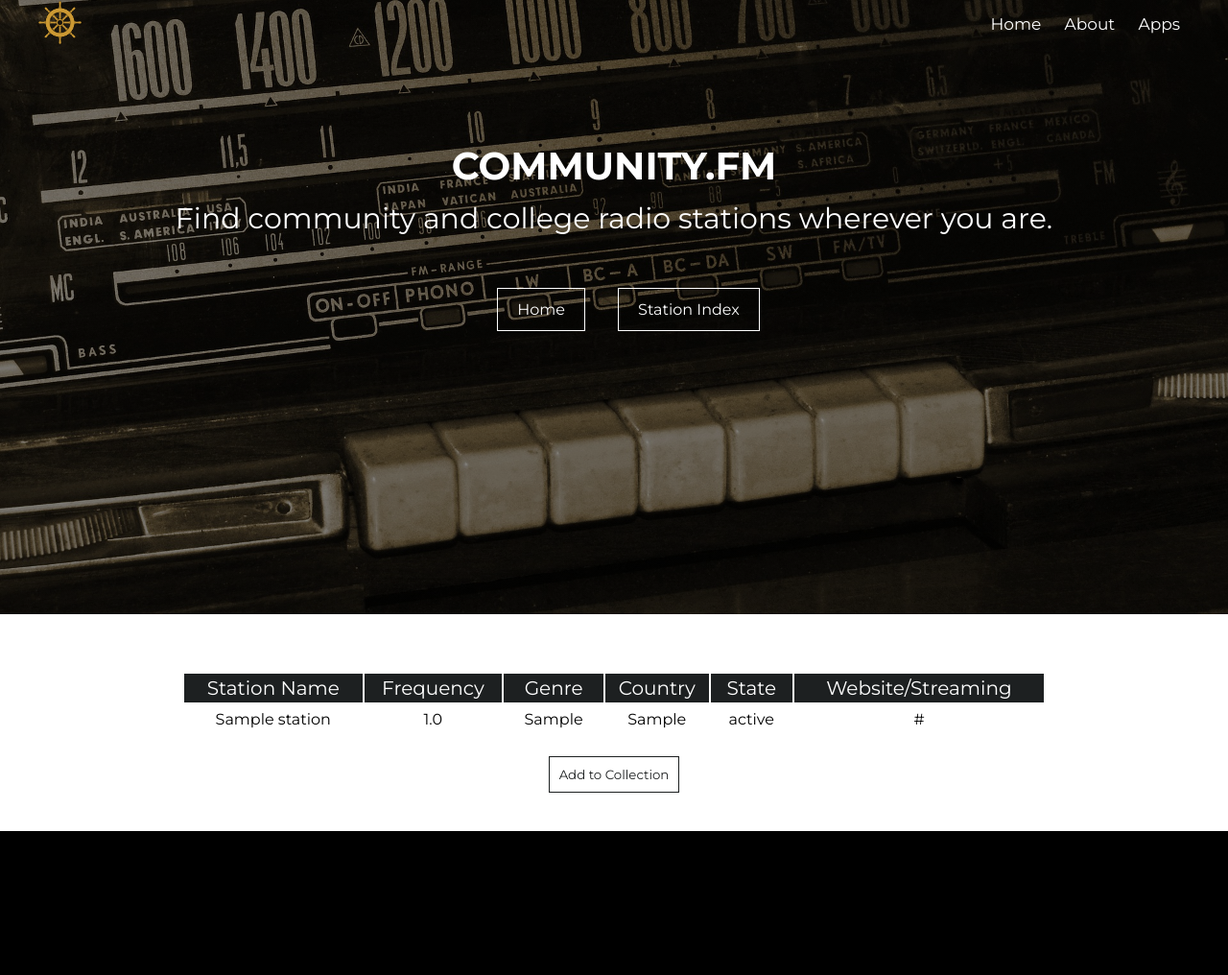
After one commit to RyanLawWilson/AmiiboCollector, a Django app: page /fm/index/ in a window 1280 px wide. The commit adds this page. Shown: the whole page at 96% size. Run offline with Django 3.2, Linux system fonts and the light colour scheme; tables that the repository leaves empty hold one stand-in row (values such as "Sample post"); some libraries are stand-ins or nearby versions.

Commit message:
create index and update styles

```diff
--- a/MainProject/CommunityFM/urls.py
+++ b/MainProject/CommunityFM/urls.py
@@ -4,5 +4,6 @@ from . import views
 
 urlpatterns = [
     path('', views.radioHome, name='radioHome'),
-    path('addNewStation/', views.add_station, name='addStation')
+    path('addNewStation/', views.add_station, name='addStation'),
+    path('index/', views.station_index, name='index')
     ]
--- a/MainProject/CommunityFM/views.py
+++ b/MainProject/CommunityFM/views.py
@@ -19,7 +19,9 @@ def add_station(request):
         form = StationForm()
     return render(request, "CommunityFM/fm_create.html", {"form": form})
 
-
+def station_index(request):
+    stations = Station.objects.all()
+    return render(request, 'CommunityFM/fm_index.html', {'stations': stations})
 
 
 # Create your views here.
--- a/MainProject/static/css/styles.css
+++ b/MainProject/static/css/styles.css
@@ -1132,3 +1132,98 @@ div #wavesPic{
   background-size: cover;
   height: 80vh;
 }
+
+.radio_center{
+    display:inline-block;
+    padding: 2px 40px;
+    color: var(--dark);
+    width: 100%;
+    margin-top: 50px;
+    margin-bottom: 50px;
+    text-align: center;
+    line-height:1.5em;
+}
+
+/* not having an effect? figure out why later*/
+.radio button{
+    display: flex;
+    justify-content: center;
+    margin: 0 auto;
+    padding: 10px 20px;
+    border: 1px solid var(--dark);
+    background: transparent;
+    color: var(--dark);
+    text-decoration: none;
+    transition: 0.3s;
+}
+.radio button:hover {
+  background: var(--dark);
+  color: lightBlue;
+}
+
+.btn-radio{
+    display: flex;
+    /*justify-content: center;
+    margin: 0 auto; */
+    font-family: Montserrat;
+    margin: 5px;
+    padding: 10px 10px;
+    border: 1px solid var(--dark);
+    background: transparent;
+    color: var(--dark);
+    text-decoration: none;
+    /*transition: 0.3s;*/
+    transition: 0.5s;
+    cursor: pointer;
+}
+.btn-radio:hover {
+  /*background: var(--dark);*/
+  background: var(--contrast);
+  color: white;
+}
+
+#radio-form {
+    margin: 20px;
+}
+#radio-form label, input {
+    padding: 5px;
+    margin: 2px;
+    color: black;
+    background: transparent;
+    border-radius: 3px;
+}
+
+#radioIndex {
+    padding: 40px;
+}
+
+.radioIndex table{
+    width: 75%;
+    align: center;
+    margin: 20px auto;
+    border: 40px 20px 10px 20px;
+}
+
+#radioIndex table th {
+    background:var(--dark);
+    color: white;
+    text-align: center;
+    font-size: 20px;
+    padding-top: 5px;
+    padding-bottom: 5px;
+}
+
+#radioIndex table td {
+     background:transparent;
+     color: black;
+     text-align:center;
+     font-size: 16px;
+     padding: 8px;
+     margin-bottom: 10px;
+}
+
+.btn-center {
+    display: flex;
+    justify-content: center;
+    margin: auto;
+}
--- a/MainProject/templates/CommunityFM/fm_base.html
+++ b/MainProject/templates/CommunityFM/fm_base.html
@@ -8,6 +8,9 @@
 {% block page-title %} Community.FM {% endblock %}
 {% block page-subtitle %} Find community and college radio stations wherever you are. {% endblock %}
 
+{% block button1 %}<a href="{% url 'radioHome' %}" class="contact-btn">Home</a>{% endblock %}
+{% block button2 %}<a href="{% url 'index' %}" class="contact-btn">Station Index</a>{% endblock %}
+
 {% block appcontent %}
     {% block templatecontent %} {% endblock %}
 {% endblock %}
--- a/MainProject/templates/CommunityFM/fm_create.html
+++ b/MainProject/templates/CommunityFM/fm_create.html
@@ -3,13 +3,13 @@
 {% block templatecontent %}
     <section>
         <div class="flex-container">
-            <form method="post">
+            <form method="post" id="radio-form">
                 {% csrf_token %}
                 <table>
                     {{ form.as_table }}
                 </table>
                 {{ form.non_field_errors }}
-                <button class="footy" type="submit">Add to Collection</button>
+                <button class="btn-radio" type="submit">Add to Collection</button>
 
             </form>
         </div>
--- a/MainProject/templates/CommunityFM/fm_home.html
+++ b/MainProject/templates/CommunityFM/fm_home.html
@@ -3,11 +3,11 @@
 {% block templatecontent %}
 
     <section>
-        <span class="footy_center"><!--<strong>Find down-to-earth radio where-ever you go.</strong><br /> -->
+        <span class="radio_center"><!--<strong>Find down-to-earth radio where-ever you go.</strong><br /> -->
         You want radio with character, whether you're near or far from home. CommunityFM is here to help. Keep track of your
             favorite stations with our database, find new stations with our API, or take a look at what's playing on our
-            local station XRay.fm.
+            local Portland station, XRay.fm.
         </span>
-        <br />
+        <br/>
     </section>
 {% endblock %}
--- /dev/null
+++ b/MainProject/templates/CommunityFM/fm_index.html
@@ -0,0 +1,29 @@
+{% extends 'CommunityFM/fm_base.html' %}
+{% load staticfiles %}
+{% block templatecontent %}
+<section>
+    <div class="flex-container radioIndex" id="radioIndex">
+        <table>
+            <tr>
+                <th class="col-md">Station Name</th>
+                <th class="col-md">Frequency</th>
+                <th class="col-md">Genre</th>
+                <th class="col-md">Country</th>
+                <th class="col-md">State</th>
+                <th class="col-md">Website/Streaming</th>
+            </tr>
+            {% for station in stations %}
+            <tr>
+                <td class="col-md">{{station.station_name}}</td>
+                <td class="col-md">{{station.station_frequency}}</td>
+                <td class="col-md">{{station.genre}}</td>
+                <td class="col-md">{{station.country}}</td>
+                <td class="col-md">{{station.state}}</td>
+                <td class="col-md">{{station.station_url}}</td>
+            </tr>
+            {% endfor %}
+        </table>
+        <button class="btn-radio btn-center" type="button" onclick=" location.href='{% url 'addStation' %}'">Add to Collection</button>
+    </div>
+</section>
+{% endblock %}
--- a/MainProject/templates/Home/index.html
+++ b/MainProject/templates/Home/index.html
@@ -26,9 +26,9 @@
                       <div class="title text"> Amiibo App </div>
                   </div>
               </a>
-              <a href="{% url 'footy' %}" class="grid-item app-image"><img src="{% static 'images/temppic1.jpg' %}">
+              <a href="{% url 'radioHome' %}" class="grid-item app-image"><img src="{% static 'images/radio-1594819_1920.jpg' %}">
                   <div class="fadedbox">
-                      <div class="title text"> Future App </div>
+                      <div class="title text"> CommunityFM App </div>
                   </div>
               </a>
               <a href="{% url 'footy' %}" class="grid-item app-image"><img src="{% static 'images/starter-pic1.jpg' %}">
```
